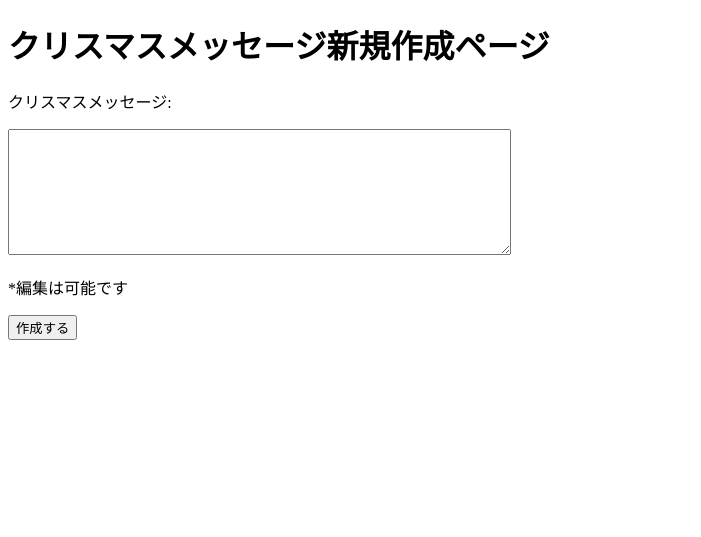
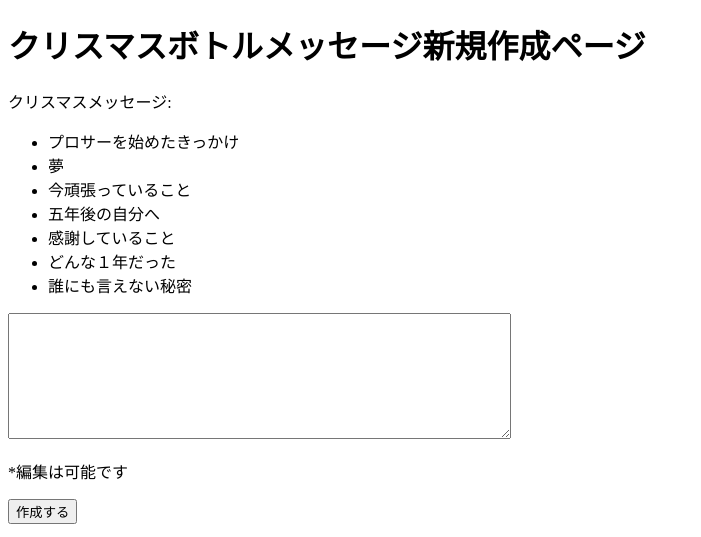
Before and after one commit to rhapsody0919/christmas_app, a PHP site: page /create_mypage_form.php in a window 1280 px wide. Shown: the top 537 px of the page, without its empty margins (0-701 px from the left). Run offline with PHP 8.4, Linux system fonts and the light colour scheme; the visitor is signed in with stand-in values (Sample User, id 1).

Commit message:
[update] 修正

```diff
--- a/create_mypage_form.php
+++ b/create_mypage_form.php
@@ -13,9 +13,18 @@ $user_id = $_SESSION['id'];
 </head>
 
 <body>
-<h1>クリスマスメッセージ新規作成ページ</h1>
+<h1>クリスマスボトルメッセージ新規作成ページ</h1>
+<p>クリスマスメッセージ:</p>
+<ul>
+<li>プロサーを始めたきっかけ</li>
+<li>夢</li>
+<li>今頑張っていること</li>
+<li>五年後の自分へ</li>
+<li>感謝していること</li>
+<li>どんな１年だった</li>
+<li>誰にも言えない秘密</li>
+</ul>
 <form action="create_mypage.php" method="post">
-<p>クリスマスメッセージ:</p>
 <textarea name="message" cols="60" rows="8"></textarea>
 <p>*編集は可能です</p>
 <p>
--- a/create_task_message.php
+++ b/create_task_message.php
@@ -2,6 +2,7 @@
 session_start();
 require_once (dirname(__FILE__). '/function.php');
 loginedSession();
+notSetChristmasMessage();
 
 if ($_SERVER['REQUEST_METHOD'] === 'POST') {
 	// バリデーションチェック
--- a/create_task_message_form.php
+++ b/create_task_message_form.php
@@ -2,6 +2,7 @@
 session_start();
 require_once (dirname(__FILE__). '/function.php');
 loginedSession();
+//notSetChristmasMessage();
 ?>
 
 <!DOCTYPE html>
--- a/delete_task_message.php
+++ b/delete_task_message.php
@@ -4,7 +4,7 @@ require_once (dirname(__FILE__). '/function.php');
 //認証
 loginedSession();
 //クリスマスメッセージを設定しているか確認
-notSetChristmasMessage();
+//notSetChristmasMessage();
 
 if (isset($_GET['task_message_id'])) {
 	$task_message_id = (int)$_GET['task_message_id'];
--- a/mypage_edit_form.php
+++ b/mypage_edit_form.php
@@ -1,6 +1,6 @@
 <?php
 session_start();
-require 'function.php';
+require_once (dirname(__FILE__) . '/function.php');
 //ログイン時の情報を一時保存し、取得
 $user_id = $_SESSION['id'];
 $dbh = dbConnect();
@@ -29,7 +29,7 @@ $christmas_message = $stmt2->fetch();
 </head>
 
 <body>
-<h1>クリスマスメッセージ編集ページ</h1>
+<h1>ボトルクリスマスメッセージ編集ページ</h1>
 <form action="mypage_edit.php" method="post">
 <p>名前:
 <?php echo $user_info['name']; ?>
@@ -43,7 +43,7 @@ $christmas_message = $stmt2->fetch();
 <input type="radio" name="matching" value="0" checked="checked">OFF
 <?php endif; ?>
 </p>
-<p>クリスマスメッセージ:<br>
+<p>ボトルメッセージ<br>
 <textarea name="message" cols="60"  rows="8"><?php echo $christmas_message['message']; ?></textarea>
 </p>
 <p>
--- a/task_message.php
+++ b/task_message.php
@@ -1,7 +1,8 @@
 <?php
 session_start();
-require_once (dirname(__FILE__). '/function.php');
+require_once (dirname(__file__). '/function.php');
 loginedSession();
+notSetChristmasMessage();
 
 // テーブルに表示
 $dbh = dbConnect();
@@ -27,7 +28,7 @@ $task_messages = $dbh->query($sql);
 </tr>
 <?php foreach ($task_messages as $task_message) : ?>
 <tr>
-<td><?php echo $task_message['class']; ?></td>
+<td><?php echo $task_message['class']; ?>期</td>
 <td><?php echo $task_message['name']; ?></td>
 <td>
 <a href="task_message_detail.php?task_message_id=<?php echo $task_message['id']; ?>">
--- a/task_message_detail.php
+++ b/task_message_detail.php
@@ -2,6 +2,8 @@
 session_start();
 require_once (dirname(__FILE__). '/function.php');
 loginedSession();
+//notSetChristmasMessage();
+
 if (!isset($_GET['task_message_id'])) {
 	header('Location: task_message.php');
 	exit;
```
Also changed, not shown: christmas_mypage.php (+0 -11 lines), mypage_edit.php (+6 -3 lines).
